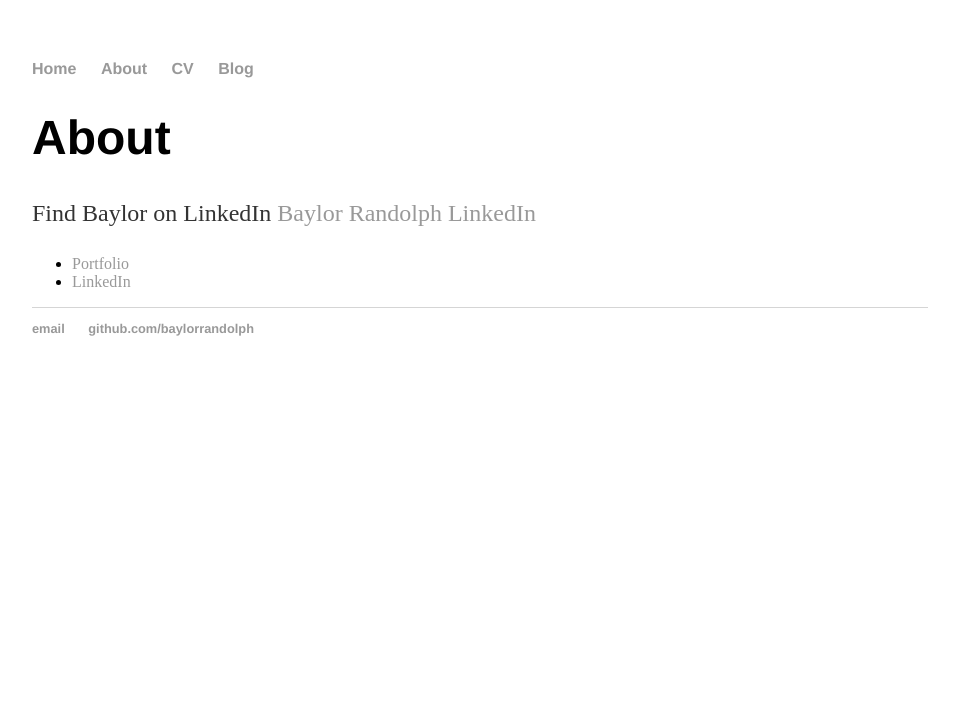
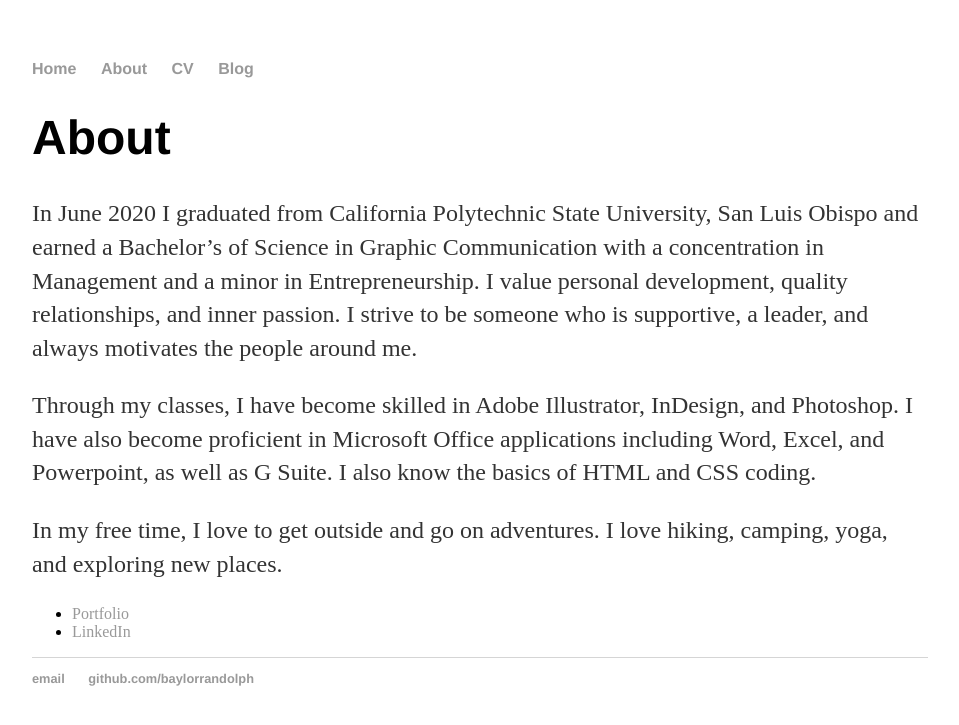
Before and after one commit to baylorrandolph/baylorrandolph.github.io, a Jekyll site: the page built from about/index.html, in a window 1280 px wide. Shown: the top 725 px of the page, without its empty margins (160-1119 px from the left). Built offline with Jekyll 4.4.1, drawn with Linux system fonts in a browser that asks for light colours.

Commit message:
Update index.html

```diff
--- a/about/index.html
+++ b/about/index.html
@@ -5,7 +5,9 @@ title: About Baylor Randolph
 
 		<div class="about">
 			<h1>About</h1>
-			<p>Find Baylor on LinkedIn <a href="www.linkedin.com/in/baylorrandolph">Baylor Randolph LinkedIn</a></p>
+			<p>In June 2020 I graduated from California Polytechnic State University, San Luis Obispo and earned a Bachelor’s of Science in Graphic Communication with a concentration in Management and a minor in Entrepreneurship. I value personal development, quality relationships, and inner passion. I strive to be someone who is supportive, a leader, and always motivates the people around me.</p><p>
+Through my classes, I have become skilled in Adobe Illustrator, InDesign, and Photoshop. I have also become proficient in Microsoft Office applications including Word, Excel, and Powerpoint, as well as G Suite. I also know the basics of HTML and CSS coding.</p><p>
+In my free time, I love to get outside and go on adventures. I love hiking, camping, yoga, and exploring new places.</p>
 
 			<ul class="contacts">
 				<li><a href="bcrandol.myportfolio.com">Portfolio</a></li>
```
